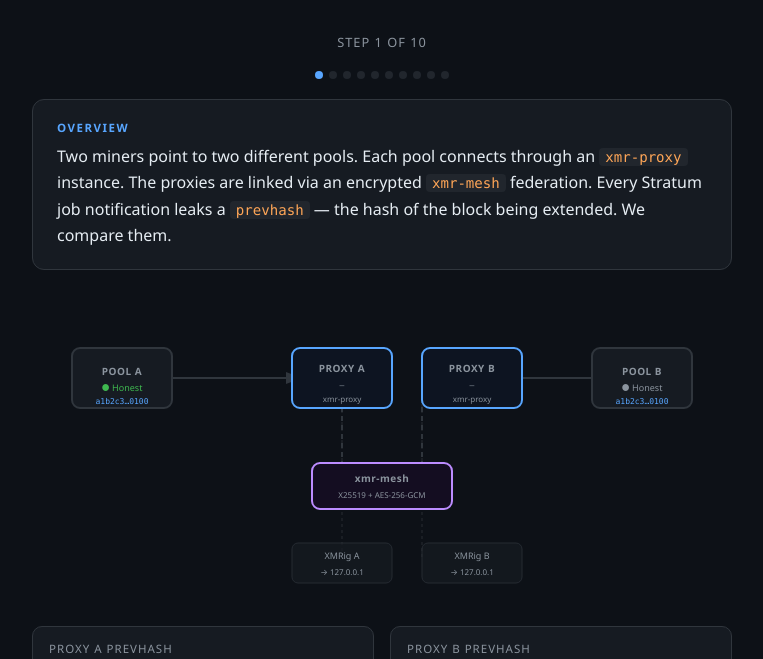
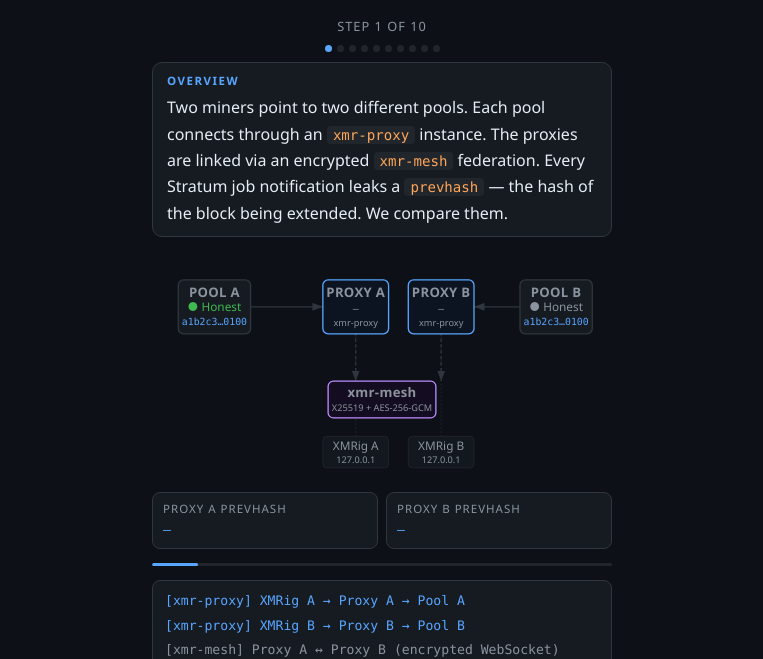
Before and after one commit to xmrigger/xmrigger-proxy, a website: page demo.html in a window 1280 px wide. Shown: the part 159-818 px from the top of the page, without its empty margins (258-1021 px from the left). Drawn offline with Linux system fonts and the light colour scheme.

Commit message:
Fix README URLs (tnzxpool), fix demo SVG font sizes and layout, gitignore token

```diff
--- a/demo.html
+++ b/demo.html
@@ -32,35 +32,35 @@
     display: flex;
     flex-direction: column;
     align-items: center;
-    padding: 32px 16px 64px;
+    padding: 16px 8px 32px;
   }
 
   /* ── Header ── */
-  header { text-align: center; margin-bottom: 40px; }
+  header { text-align: center; margin-bottom: 20px; }
   header h1 { font-size: 1.7rem; font-weight: 700; color: var(--blue); letter-spacing: -0.5px; }
-  header p  { color: var(--muted); margin-top: 8px; font-size: 0.95rem; max-width: 560px; line-height: 1.6; }
+  header p  { color: var(--muted); margin-top: 4px; font-size: 0.95rem; max-width: 420px; line-height: 1.6; }
 
   /* ── Step counter ── */
   .step-counter {
     font-size: 0.8rem; color: var(--muted);
-    margin-bottom: 20px; letter-spacing: 1px; text-transform: uppercase;
+    margin-bottom: 10px; letter-spacing: 1px; text-transform: uppercase;
   }
 
   /* ── Narrative card ── */
   .narrative {
     background: var(--bg2);
     border: 1px solid var(--border);
-    border-radius: 12px;
-    padding: 20px 24px;
-    max-width: 700px;
+    border-radius: 10px;
+    padding: 10px 14px;
+    max-width: 460px;
     width: 100%;
-    margin-bottom: 28px;
-    min-height: 90px;
+    margin-bottom: 14px;
+    min-height: 60px;
     position: relative;
   }
   .narrative .phase-label {
     font-size: 0.72rem; font-weight: 700; letter-spacing: 1.5px;
-    text-transform: uppercase; margin-bottom: 8px;
+    text-transform: uppercase; margin-bottom: 6px;
   }
   .narrative .phase-text {
     font-size: 1rem; line-height: 1.65; color: var(--text);
@@ -72,24 +72,24 @@
 
   /* ── Network diagram ── */
   .diagram {
-    max-width: 700px; width: 100%;
-    margin-bottom: 28px;
+    max-width: 460px; width: 100%;
+    margin-bottom: 14px;
     position: relative;
   }
   svg#net { width: 100%; height: auto; display: block; }
 
   /* ── Hash display ── */
   .hashes {
-    display: flex; gap: 16px; max-width: 700px; width: 100%;
-    margin-bottom: 28px;
+    display: flex; gap: 8px; max-width: 460px; width: 100%;
+    margin-bottom: 14px;
   }
   .hash-box {
     flex: 1; background: var(--bg2);
     border: 1px solid var(--border);
-    border-radius: 10px; padding: 14px 16px;
+    border-radius: 8px; padding: 8px 10px;
     transition: border-color 0.4s, background 0.4s;
   }
-  .hash-box .hb-label { font-size: 0.72rem; color: var(--muted); text-transform: uppercase; letter-spacing: 1px; margin-bottom: 6px; }
+  .hash-box .hb-label { font-size: 0.72rem; color: var(--muted); text-transform: uppercase; letter-spacing: 1px; margin-bottom: 4px; }
   .hash-box .hb-val   { font-family: 'Consolas', monospace; font-size: 0.82rem; color: var(--blue); word-break: break-all; line-height: 1.5; }
   .hash-box.match  { border-color: var(--green); background: var(--green-bg); }
   .hash-box.match .hb-val { color: var(--green); }
@@ -100,11 +100,11 @@
 
   /* ── Event log ── */
   .log {
-    max-width: 700px; width: 100%;
+    max-width: 460px; width: 100%;
     background: var(--bg2); border: 1px solid var(--border);
-    border-radius: 10px; padding: 12px 16px;
+    border-radius: 8px; padding: 8px 12px;
     font-family: 'Consolas', monospace; font-size: 0.82rem;
-    line-height: 1.9; min-height: 120px; margin-bottom: 28px;
+    line-height: 1.9; min-height: 80px; margin-bottom: 14px;
     overflow: hidden;
   }
   .log-line { opacity: 0; transform: translateX(-8px); transition: opacity 0.35s, transform 0.35s; }
@@ -118,9 +118,9 @@
 
   /* ── Progress bar ── */
   .progress-track {
-    max-width: 700px; width: 100%;
-    height: 4px; background: var(--bg3); border-radius: 2px;
-    margin-bottom: 28px; overflow: hidden;
+    max-width: 460px; width: 100%;
+    height: 3px; background: var(--bg3); border-radius: 2px;
+    margin-bottom: 14px; overflow: hidden;
   }
   .progress-fill {
     height: 100%; background: var(--blue);
@@ -128,9 +128,9 @@
   }
 
   /* ── Buttons ── */
-  .controls { display: flex; gap: 12px; max-width: 700px; width: 100%; }
+  .controls { display: flex; gap: 8px; max-width: 460px; width: 100%; }
   .btn {
-    flex: 1; padding: 13px 20px; border-radius: 8px; border: none;
+    flex: 1; padding: 9px 14px; border-radius: 8px; border: none;
     font-size: 0.95rem; font-weight: 600; cursor: pointer;
     transition: background 0.2s, transform 0.1s, opacity 0.2s;
   }
@@ -176,15 +176,15 @@
 
   /* ── Footer ── */
   footer {
-    margin-top: 40px; color: var(--muted); font-size: 0.8rem; text-align: center;
+    margin-top: 20px; color: var(--muted); font-size: 0.8rem; text-align: center;
   }
   footer a { color: var(--blue); text-decoration: none; }
   footer a:hover { text-decoration: underline; }
 
   /* ── Step dots ── */
-  .dots { display: flex; gap: 6px; justify-content: center; margin-bottom: 20px; }
+  .dots { display: flex; gap: 5px; justify-content: center; margin-bottom: 10px; }
   .dot {
-    width: 8px; height: 8px; border-radius: 50%;
+    width: 7px; height: 7px; border-radius: 50%;
     background: var(--bg3); transition: background 0.3s;
   }
   .dot.done    { background: var(--muted); }
@@ -211,7 +211,7 @@
 </div>
 
 <div class="diagram">
-  <svg id="net" viewBox="0 0 700 300" xmlns="http://www.w3.org/2000/svg">
+  <svg id="net" viewBox="0 0 700 345" xmlns="http://www.w3.org/2000/svg">
     <defs>
       <marker id="arr" markerWidth="8" markerHeight="6" refX="8" refY="3" orient="auto">
         <polygon points="0 0, 8 3, 0 6" fill="#30363d"/>
@@ -237,90 +237,88 @@
 
     <!-- Lines (static) -->
     <!-- Pool A → Proxy A -->
-    <line id="line-poolA-proxyA" x1="140" y1="80"  x2="270" y2="80"  stroke="#30363d" stroke-width="2" marker-end="url(#arr)"/>
+    <line id="line-poolA-proxyA" x1="150" y1="85"  x2="260" y2="85"  stroke="#30363d" stroke-width="2" marker-end="url(#arr)"/>
+    <!-- Pool B → Proxy B -->
+    <line id="line-poolB-proxyB" x1="560" y1="85"  x2="490" y2="85"  stroke="#30363d" stroke-width="2" marker-end="url(#arr)"/>
+    <!-- Proxy A ↔ Mesh -->
+    <line id="line-proxyA-mesh" x1="310" y1="124" x2="310" y2="198" stroke="#30363d" stroke-width="1.5" stroke-dasharray="5,4"/>
+    <!-- Proxy B ↔ Mesh -->
+    <line id="line-proxyB-mesh" x1="440" y1="124" x2="440" y2="198" stroke="#30363d" stroke-width="1.5" stroke-dasharray="5,4"/>
     <!-- Proxy A → Miner A -->
-    <line id="line-proxyA-minerA" x1="270" y1="80"  x2="140" y2="80"  stroke="#30363d" stroke-width="2" marker-end="url(#arr)" opacity="0"/>
-    <!-- Pool B → Proxy B -->
-    <line id="line-poolB-proxyB" x1="560" y1="80"  x2="430" y2="80"  stroke="#30363d" stroke-width="2" marker-end="url(#arr)"/>
-    <!-- Proxy A ↔ Mesh -->
-    <line id="line-proxyA-mesh" x1="310" y1="100" x2="310" y2="180" stroke="#30363d" stroke-width="1.5" stroke-dasharray="5,4"/>
-    <!-- Proxy B ↔ Mesh -->
-    <line id="line-proxyB-mesh" x1="390" y1="100" x2="390" y2="180" stroke="#30363d" stroke-width="1.5" stroke-dasharray="5,4"/>
-    <!-- Proxy A → Miner A -->
-    <line x1="310" y1="100" x2="310" y2="260" stroke="#30363d" stroke-width="1.5" stroke-dasharray="3,3" opacity="0.5"/>
+    <line x1="310" y1="124" x2="310" y2="282" stroke="#30363d" stroke-width="1.5" stroke-dasharray="3,3" opacity="0.5"/>
     <!-- Proxy B → Miner B -->
-    <line x1="390" y1="100" x2="390" y2="260" stroke="#30363d" stroke-width="1.5" stroke-dasharray="3,3" opacity="0.5"/>
+    <line x1="440" y1="124" x2="440" y2="282" stroke="#30363d" stroke-width="1.5" stroke-dasharray="3,3" opacity="0.5"/>
 
     <!-- Nodes -->
     <!-- Pool A -->
     <g id="node-pool-a">
-      <rect x="40" y="50" width="100" height="60" rx="8" fill="#161b22" stroke="#30363d" stroke-width="1.5" id="rect-pool-a"/>
-      <text x="90" y="77" text-anchor="middle" fill="#8b949e" font-size="10" font-weight="600" letter-spacing="0.5">POOL A</text>
-      <text x="90" y="93" text-anchor="middle" fill="#3fb950" font-size="9">● Honest</text>
-      <text x="90" y="106" text-anchor="middle" fill="#58a6ff" font-size="8" id="ph-pool-a" font-family="Consolas,monospace">a1b2c3…100</text>
+      <rect x="40" y="44" width="110" height="82" rx="8" fill="#161b22" stroke="#30363d" stroke-width="1.5" id="rect-pool-a"/>
+      <text x="95" y="70" text-anchor="middle" fill="#8b949e" font-size="20" font-weight="600" letter-spacing="0.5">POOL A</text>
+      <text x="95" y="92" text-anchor="middle" fill="#3fb950" font-size="18">● Honest</text>
+      <text x="95" y="112" text-anchor="middle" fill="#58a6ff" font-size="15" id="ph-pool-a" font-family="Consolas,monospace">a1b2c3…100</text>
     </g>
 
     <!-- Proxy A -->
     <g id="node-proxy-a">
-      <rect x="260" y="50" width="100" height="60" rx="8" fill="#161b22" stroke="#30363d" stroke-width="1.5" id="rect-proxy-a"/>
-      <text x="310" y="74" text-anchor="middle" fill="#8b949e" font-size="10" font-weight="600" letter-spacing="0.5">PROXY A</text>
-      <text x="310" y="90" text-anchor="middle" fill="#58a6ff" font-size="8" id="ph-proxy-a" font-family="Consolas,monospace">—</text>
-      <text x="310" y="104" text-anchor="middle" fill="#8b949e" font-size="8">xmr-proxy</text>
+      <rect x="260" y="44" width="100" height="82" rx="8" fill="#161b22" stroke="#30363d" stroke-width="1.5" id="rect-proxy-a"/>
+      <text x="310" y="70" text-anchor="middle" fill="#8b949e" font-size="20" font-weight="600" letter-spacing="0.5">PROXY A</text>
+      <text x="310" y="93" text-anchor="middle" fill="#58a6ff" font-size="15" id="ph-proxy-a" font-family="Consolas,monospace">—</text>
+      <text x="310" y="114" text-anchor="middle" fill="#8b949e" font-size="14">xmr-proxy</text>
     </g>
 
     <!-- Proxy B -->
     <g id="node-proxy-b">
-      <rect x="390" y="50" width="100" height="60" rx="8" fill="#161b22" stroke="#30363d" stroke-width="1.5" id="rect-proxy-b"/>
-      <text x="440" y="74" text-anchor="middle" fill="#8b949e" font-size="10" font-weight="600" letter-spacing="0.5">PROXY B</text>
-      <text x="440" y="90" text-anchor="middle" fill="#58a6ff" font-size="8" id="ph-proxy-b" font-family="Consolas,monospace">—</text>
-      <text x="440" y="104" text-anchor="middle" fill="#8b949e" font-size="8">xmr-proxy</text>
+      <rect x="390" y="44" width="100" height="82" rx="8" fill="#161b22" stroke="#30363d" stroke-width="1.5" id="rect-proxy-b"/>
+      <text x="440" y="70" text-anchor="middle" fill="#8b949e" font-size="20" font-weight="600" letter-spacing="0.5">PROXY B</text>
+      <text x="440" y="93" text-anchor="middle" fill="#58a6ff" font-size="15" id="ph-proxy-b" font-family="Consolas,monospace">—</text>
+      <text x="440" y="114" text-anchor="middle" fill="#8b949e" font-size="14">xmr-proxy</text>
     </g>
 
     <!-- Pool B -->
     <g id="node-pool-b">
-      <rect x="560" y="50" width="100" height="60" rx="8" fill="#161b22" stroke="#30363d" stroke-width="1.5" id="rect-pool-b"/>
-      <text x="610" y="77" text-anchor="middle" fill="#8b949e" font-size="10" font-weight="600" letter-spacing="0.5">POOL B</text>
-      <text x="610" y="93" text-anchor="middle" fill="#8b949e" font-size="9" id="pool-b-status">● Honest</text>
-      <text x="610" y="106" text-anchor="middle" fill="#58a6ff" font-size="8" id="ph-pool-b" font-family="Consolas,monospace">a1b2c3…100</text>
+      <rect x="560" y="44" width="110" height="82" rx="8" fill="#161b22" stroke="#30363d" stroke-width="1.5" id="rect-pool-b"/>
+      <text x="615" y="70" text-anchor="middle" fill="#8b949e" font-size="20" font-weight="600" letter-spacing="0.5">POOL B</text>
+      <text x="615" y="92" text-anchor="middle" fill="#8b949e" font-size="18" id="pool-b-status">● Honest</text>
+      <text x="615" y="112" text-anchor="middle" fill="#58a6ff" font-size="15" id="ph-pool-b" font-family="Consolas,monospace">a1b2c3…100</text>
     </g>
 
     <!-- Mesh -->
     <g id="node-mesh">
-      <rect x="280" y="165" width="140" height="46" rx="8" fill="#161b22" stroke="#30363d" stroke-width="1.5" id="rect-mesh"/>
-      <text x="350" y="184" text-anchor="middle" fill="#8b949e" font-size="10" font-weight="600" letter-spacing="0.5">xmr-mesh</text>
-      <text x="350" y="200" text-anchor="middle" fill="#8b949e" font-size="8">X25519 + AES-256-GCM</text>
+      <rect x="268" y="198" width="164" height="56" rx="8" fill="#161b22" stroke="#30363d" stroke-width="1.5" id="rect-mesh"/>
+      <text x="350" y="222" text-anchor="middle" fill="#8b949e" font-size="20" font-weight="600" letter-spacing="0.5">xmr-mesh</text>
+      <text x="350" y="243" text-anchor="middle" fill="#8b949e" font-size="14">X25519 + AES-256-GCM</text>
     </g>
 
     <!-- Miner A -->
     <g id="node-miner-a">
-      <rect x="260" y="245" width="100" height="40" rx="6" fill="#161b22" stroke="#30363d" stroke-width="1" opacity="0.7"/>
-      <text x="310" y="261" text-anchor="middle" fill="#8b949e" font-size="9">XMRig A</text>
-      <text x="310" y="277" text-anchor="middle" fill="#8b949e" font-size="8">→ 127.0.0.1</text>
+      <rect x="260" y="282" width="100" height="48" rx="6" fill="#161b22" stroke="#30363d" stroke-width="1" opacity="0.7" id="rect-miner-a"/>
+      <text x="310" y="303" text-anchor="middle" fill="#8b949e" font-size="18">XMRig A</text>
+      <text x="310" y="322" text-anchor="middle" fill="#8b949e" font-size="14">127.0.0.1</text>
     </g>
 
     <!-- Miner B -->
     <g id="node-miner-b">
-      <rect x="390" y="245" width="100" height="40" rx="6" fill="#161b22" stroke="#30363d" stroke-width="1" opacity="0.7"/>
-      <text x="440" y="261" text-anchor="middle" fill="#8b949e" font-size="9">XMRig B</text>
-      <text x="440" y="277" text-anchor="middle" fill="#8b949e" font-size="8">→ 127.0.0.1</text>
+      <rect x="390" y="282" width="100" height="48" rx="6" fill="#161b22" stroke="#30363d" stroke-width="1" opacity="0.7" id="rect-miner-b"/>
+      <text x="440" y="303" text-anchor="middle" fill="#8b949e" font-size="18">XMRig B</text>
+      <text x="440" y="322" text-anchor="middle" fill="#8b949e" font-size="14">127.0.0.1</text>
     </g>
 
     <!-- Animated packets (hidden until needed) -->
-    <circle id="pkt-1" cx="-20" cy="-20" r="5" fill="#58a6ff" opacity="0"/>
-    <circle id="pkt-2" cx="-20" cy="-20" r="5" fill="#58a6ff" opacity="0"/>
-    <circle id="pkt-3" cx="-20" cy="-20" r="5" fill="#f85149" opacity="0"/>
-    <circle id="pkt-4" cx="-20" cy="-20" r="5" fill="#3fb950" opacity="0"/>
+    <circle id="pkt-1" cx="-20" cy="-20" r="6" fill="#58a6ff" opacity="0"/>
+    <circle id="pkt-2" cx="-20" cy="-20" r="6" fill="#58a6ff" opacity="0"/>
+    <circle id="pkt-3" cx="-20" cy="-20" r="6" fill="#f85149" opacity="0"/>
+    <circle id="pkt-4" cx="-20" cy="-20" r="6" fill="#3fb950" opacity="0"/>
 
     <!-- Divergence alert badge -->
     <g id="alert-badge" opacity="0">
-      <rect x="245" y="30" width="210" height="22" rx="4" fill="#f85149" opacity="0.15"/>
-      <text x="350" y="45" text-anchor="middle" fill="#f85149" font-size="11" font-weight="700">⚠ SELFISH MINING DETECTED</text>
+      <rect x="220" y="18" width="260" height="28" rx="5" fill="#f85149" opacity="0.15"/>
+      <text x="350" y="37" text-anchor="middle" fill="#f85149" font-size="14" font-weight="700">⚠ SELFISH MINING DETECTED</text>
     </g>
 
     <!-- Resolved badge -->
     <g id="resolved-badge" opacity="0">
-      <rect x="260" y="30" width="180" height="22" rx="4" fill="#3fb950" opacity="0.15"/>
-      <text x="350" y="45" text-anchor="middle" fill="#3fb950" font-size="11" font-weight="700">✓ CHAINS IN SYNC</text>
+      <rect x="240" y="18" width="220" height="28" rx="5" fill="#3fb950" opacity="0.15"/>
+      <text x="350" y="37" text-anchor="middle" fill="#3fb950" font-size="14" font-weight="700">✓ CHAINS IN SYNC</text>
     </g>
   </svg>
 </div>
@@ -349,9 +347,9 @@
 
 <footer>
   <p>
-    <a href="https://github.com/xmr-hashguard/xmr-proxy">xmr-proxy</a> ·
-    <a href="https://github.com/xmr-hashguard/xmr-hashguard">xmr-hashguard</a> ·
-    <a href="https://github.com/xmr-hashguard/xmr-mesh">xmr-mesh</a> ·
+    <a href="https://github.com/tnzxpool/xmr-proxy">xmr-proxy</a> ·
+    <a href="https://github.com/tnzxpool/xmr-hashguard">xmr-hashguard</a> ·
+    <a href="https://github.com/tnzxpool/xmr-mesh">xmr-mesh</a> ·
     LGPL-2.1
   </p>
 </footer>
@@ -405,8 +403,8 @@ const steps = [
       setLine('line-proxyA-mesh', '#3fb950');
       setLine('line-proxyB-mesh', '#3fb950');
       updateSvgText('pool-b-status', '● Honest', '#3fb950');
-      animPacket('pkt-1', 310, 100, 310, 165, '#3fb950');
-      animPacket('pkt-2', 390, 100, 390, 165, '#3fb950');
+      animPacket('pkt-1', 310, 124, 310, 198, '#3fb950');
+      animPacket('pkt-2', 440, 124, 440, 198, '#3fb950');
     }
   },
   {
@@ -446,7 +444,7 @@ const steps = [
       updateSvgText('ph-pool-b',  'deadbeef…priv', '#f85149');
       updateSvgText('ph-proxy-b', 'deadbeef…priv', '#f85149');
       setLine('line-poolB-proxyB', '#f85149');
-      animPacket('pkt-3', 560, 80, 440, 80, '#f85149');
+      animPacket('pkt-3', 560, 85, 490, 85, '#f85149');
     }
   },
   {
@@ -469,18 +467,18 @@ const steps = [
       updateSvgText('pool-b-status', '● Selfish ⚠', '#f85149');
       setLine('line-proxyB-mesh', '#58a6ff');
       setLine('line-proxyA-mesh', '#58a6ff');
-      animPacket('pkt-3', 390, 100, 390, 165, '#f85149');
-      animPacket('pkt-1', 310, 165, 310, 100, '#58a6ff');
+      animPacket('pkt-3', 440, 124, 440, 198, '#f85149');
+      animPacket('pkt-1', 310, 198, 310, 124, '#58a6ff');
     }
   },
   {
     label: 'PHASE 5 — DIVERGENCE TIMER', labelColor: 'var(--yellow)',
-    text: 'Proxy A and Proxy B both start their divergence timers. A single-block mismatch could be normal propagation delay (1–2 s). The monitors wait <code>divergenceMs = 9 000 ms</code> before alerting. If it resolves before then — no alert.',
+    text: 'Proxy A and Proxy B both start their divergence timers. A single-block mismatch could be normal propagation delay (1–2 s). The monitors wait <code>divergenceMs = 20 000 ms</code> before alerting. If it resolves before then — no alert.',
     phaseA: BLOCK_100, phaseB: BLOCK_PRIV,
     hbA: BLOCK_100, hbB: BLOCK_PRIV, hbClass: 'diverge',
     log: [
-      { c:'yellow', t:'[monitor-a]  divergence seen  →  timer started (9 s)' },
-      { c:'yellow', t:'[monitor-b]  divergence seen  →  timer started (9 s)' },
+      { c:'yellow', t:'[monitor-a]  divergence seen  →  timer started (20 s)' },
+      { c:'yellow', t:'[monitor-b]  divergence seen  →  timer started (20 s)' },
       { c:'muted',  t:'[monitor-a]  own=a1b2c3…  peer=deadbeef…  Δ=3s' },
       { c:'muted',  t:'[monitor-b]  own=deadbeef…  peer=a1b2c3…  Δ=3s' },
       { c:'yellow', t:'[monitor]    waiting for divergenceMs to expire…' },
@@ -498,8 +496,8 @@ const steps = [
     phaseA: BLOCK_100, phaseB: BLOCK_PRIV,
     hbA: BLOCK_100, hbB: BLOCK_PRIV, hbClass: 'diverge',
     log: [
-      { c:'red',    t:'[monitor-a]  🔴 DIVERGE  own=a1b2c3…  peer=deadbeef…  (9s)' },
-      { c:'red',    t:'[monitor-b]  🔴 DIVERGE  own=deadbeef…  peer=a1b2c3…  (9s)' },
+      { c:'red',    t:'[monitor-a]  🔴 DIVERGE  own=a1b2c3…  peer=deadbeef…  (20s)' },
+      { c:'red',    t:'[monitor-b]  🔴 DIVERGE  own=deadbeef…  peer=a1b2c3…  (20s)' },
       { c:'red',    t:'[proxy-b]    🚨 SELFISH MINING DETECTED' },
       { c:'red',    t:'[proxy-b]    broadcasting GUARD_ALERT to federation' },
       { c:'yellow', t:'[proxy-a]    received GUARD_ALERT from Proxy-B  →  pollNow()' },
@@ -516,15 +514,15 @@ const steps = [
   },
   {
     label: 'PHASE 7 — EVACUATE', labelColor: 'var(--orange)',
-    text: 'Proxy B switches XMRig to the first fallback pool. Future Stratum connections go to the fallback. Existing hashrate that was building the private chain is abandoned — the selfish miner loses its advantage.',
+    text: 'Proxy B updates its upstream target to the first fallback pool. <strong>New</strong> TCP connections from XMRig will reach the fallback instead of Pool B. Existing open connections to Pool B remain until they close naturally — XMRig reconnects at the next disconnect.',
     phaseA: BLOCK_100, phaseB: BLOCK_PRIV,
     hbA: BLOCK_100, hbB: BLOCK_PRIV, hbClass: 'diverge',
     log: [
       { c:'red',    t:'[proxy-b]    EVACUATE  reason=selfish-mining' },
       { c:'red',    t:'[proxy-b]    stratum.poolHost  →  pool.supportxmr.com:3333' },
-      { c:'muted',  t:'[xmr-b]     reconnecting to fallback pool…' },
-      { c:'green',  t:'[xmr-b]     connected to pool.supportxmr.com:3333  ✓' },
-      { c:'green',  t:'[proxy-b]    now mining on public chain' },
+      { c:'muted',  t:'[proxy-b]    new XMRig connections → pool.supportxmr.com:3333' },
+      { c:'muted',  t:'[proxy-b]    existing TCP session to Pool B stays open until drop' },
+      { c:'green',  t:'[proxy-b]    upstream target updated  ✓' },
     ],
     svgFn: () => {
       resetSvg();
@@ -559,22 +557,22 @@ const steps = [
       highlightNode('rect-proxy-a', '#3fb950','#0a1a0d');
       highlightNode('rect-proxy-b', '#3fb950','#0a1a0d');
       showBadge('resolved-badge');
-      animPacket('pkt-4', 310, 100, 390, 180, '#3fb950');
-      animPacket('pkt-2', 390, 100, 310, 180, '#3fb950');
+      animPacket('pkt-4', 310, 124, 440, 198, '#3fb950');
+      animPacket('pkt-2', 440, 124, 310, 198, '#3fb950');
     }
   },
   {
     label: 'SUMMARY', labelColor: 'var(--green)',
-    text: 'Detection complete. The selfish mining attempt was caught in <strong>~12 seconds</strong> — the time it takes for one divergent Stratum job to propagate through the federation and exceed the divergence threshold. <strong>Zero protocol changes. Zero miner modifications. Point XMRig at the proxy.</strong>',
+    text: 'Detection complete. The selfish mining attempt was caught in <strong>~20–25 seconds</strong> — divergence threshold (20 s) plus one poll interval (5 s). <strong>Zero protocol changes. Zero miner modifications. Point XMRig at the proxy.</strong>',
     phaseA: BLOCK_PUB, phaseB: BLOCK_PUB,
     hbA: BLOCK_PUB, hbB: BLOCK_PUB, hbClass: 'resolved',
     log: [
-      { c:'green',  t:'[result]  Selfish mining detected in ~12 s' },
+      { c:'green',  t:'[result]  Selfish mining detected in ~20–25 s (divergenceMs=20s)' },
       { c:'green',  t:'[result]  Miners evacuated before pool revealed' },
       { c:'green',  t:'[result]  No protocol changes required' },
       { c:'green',  t:'[result]  No miner modifications required' },
       { c:'muted',  t:'' },
-      { c:'blue',   t:'→  github.com/xmr-hashguard/xmr-proxy' },
+      { c:'blue',   t:'→  github.com/tnzxpool/xmr-proxy' },
     ],
     svgFn: () => {
       resetSvg();
```
Also changed, not shown: README.md, 1 other file.
